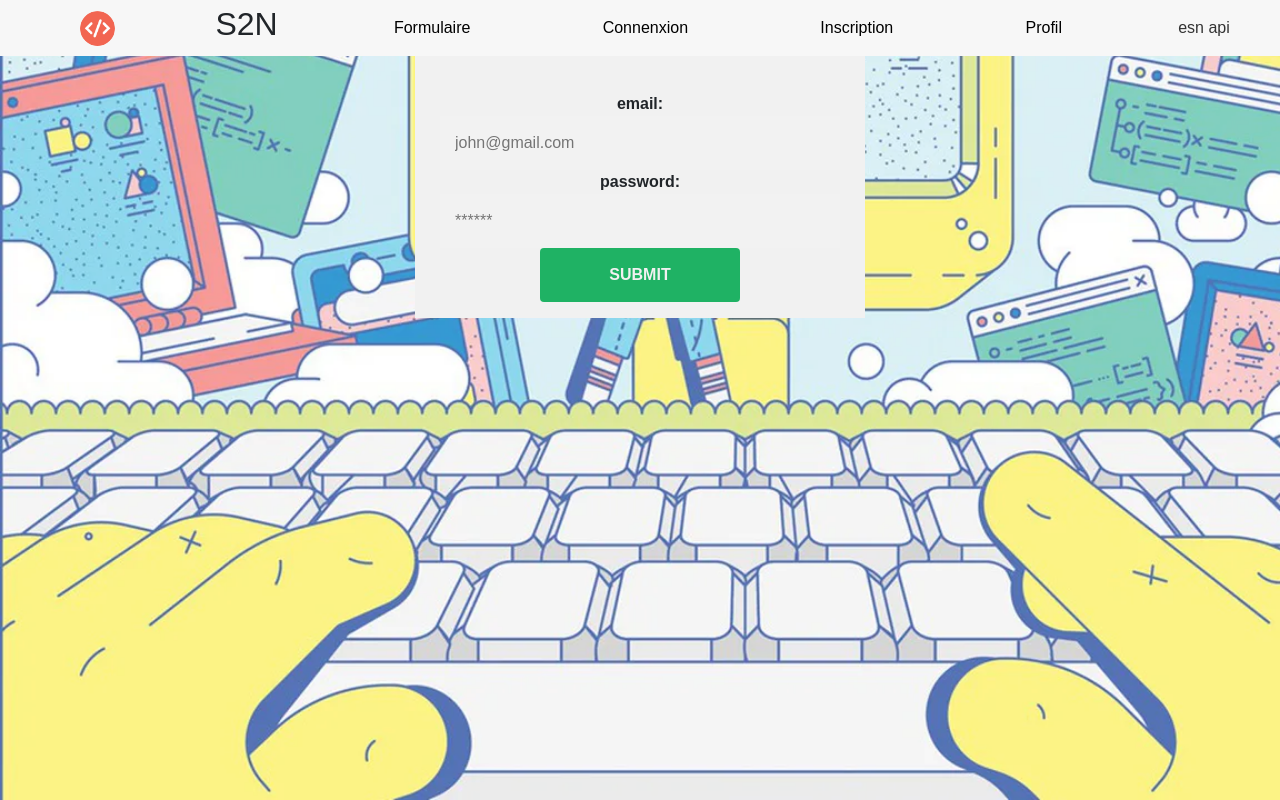
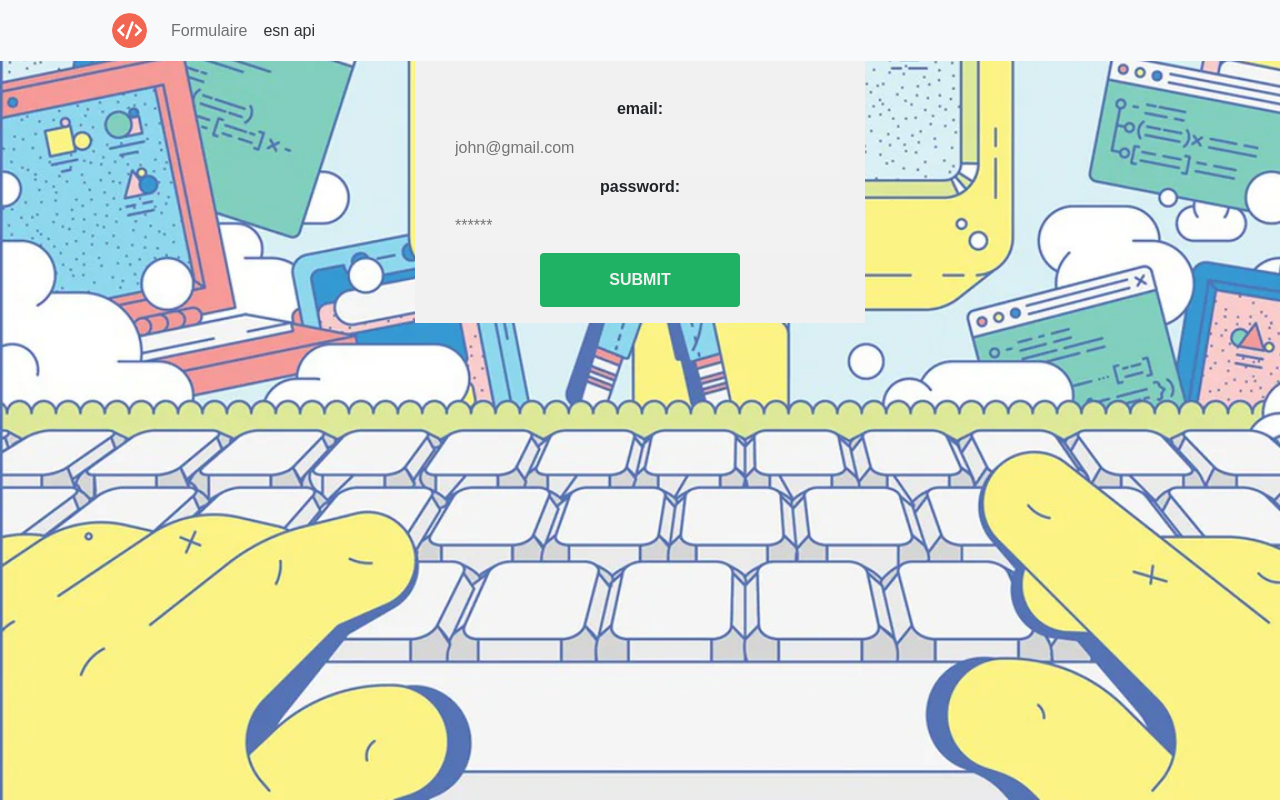
Before and after one commit to thomas37000/esn, a React (Create React App) app: page /users/sign-up in a window 1280 px wide. Built offline with nearby package versions, Linux system fonts and the light colour scheme; no server answers; a web font is replaced by a local one.

Commit message:
choose nav from react boostrap

```diff
--- a/src/router/Routter.jsx
+++ b/src/router/Routter.jsx
@@ -5,12 +5,12 @@ import Connexion from "../components/Form/Connexion";
 import CardById from "../components/Card/CardById";
 import Entreprise from "../components/Entreprises";
 import Formulaire from "../components/Form/Form";
-import Nav from "../components/Nav/Nav";
+import NavBar from "../components/Nav/Navbar";
 
 const Routter = () => {
   return (
     <Router>
-      <Nav />
+      <NavBar />
       <Routes>
         <Route exact path="/" element={<Entreprise />} />
         <Route path="/formulaire" element={<Formulaire />} />
```
